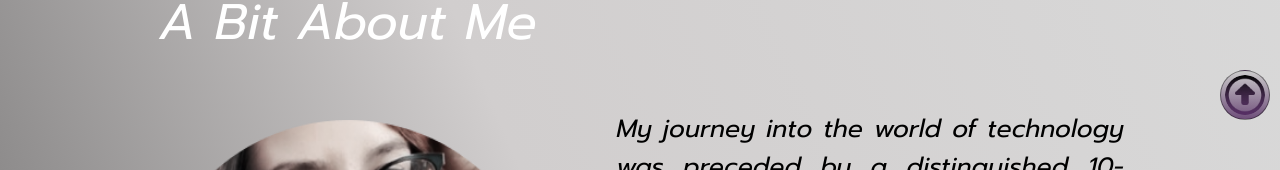
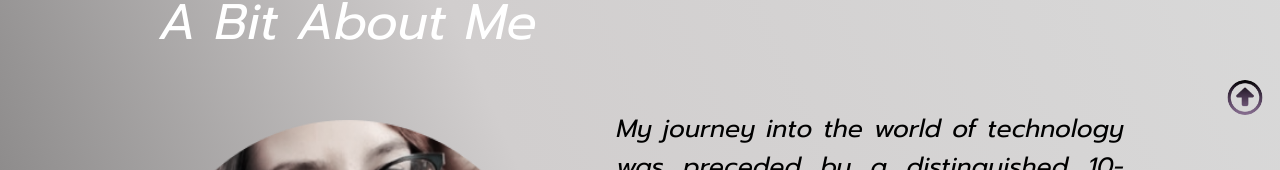
Before and after one commit to Shylan21/Isabelle-Portfolio, a React (Create React App) app: page / in a window 1280 px wide. Shown: the part 600-770 px from the top of the page. Built offline with nearby package versions, Linux system fonts and the light colour scheme.

Commit message:
Fixed ScrollToTop button

```diff
--- a/src/App.css
+++ b/src/App.css
@@ -132,6 +132,8 @@ button {
 .resume-button {
   grid-area: resume-btn;
   margin: 10px;
+  width: 170px;
+  height: 50px;
 }
 
 
--- a/src/components/ScrollToTop/ScrollToTop.css
+++ b/src/components/ScrollToTop/ScrollToTop.css
@@ -21,16 +21,16 @@
 }
 
 .top-button {
-  background: linear-gradient(180deg, rgba(186, 186, 186, 0.386) 0%, #330045a3 100%);
-  border-color: #0000006b;
+  background: #0000;
+  border-color: #00000000;
 }
 
 .arrow-up {
-  width: 40px;
-  height: 40px;
+  width: 35px;
+  height: 35px;
   position: absolute;
   /* add this to position the arrow-up image absolutely */
-  top: 5px;
+  top: 10px;
   /* adjust this value to position the arrow-up image on top of the top-button */
   left: 50%;
   /* center the arrow-up image horizontally */
--- a/src/components/ScrollToTop/ScrollToTop.js
+++ b/src/components/ScrollToTop/ScrollToTop.js
@@ -12,8 +12,10 @@ const ScrollToTop = () => {
 		<>
 			<div class="scroll-container">
 				<div class="top-button-container">
-					<img src={arrowup} alt="" class="arrow-up" onClick={scroll} />
-					<button class="top-button"></button>
+					<button class="top-button" onClick={scroll}>
+						{' '}
+						<img src={arrowup} alt="" class="arrow-up" />
+					</button>
 				</div>
 			</div>
 		</>
```
